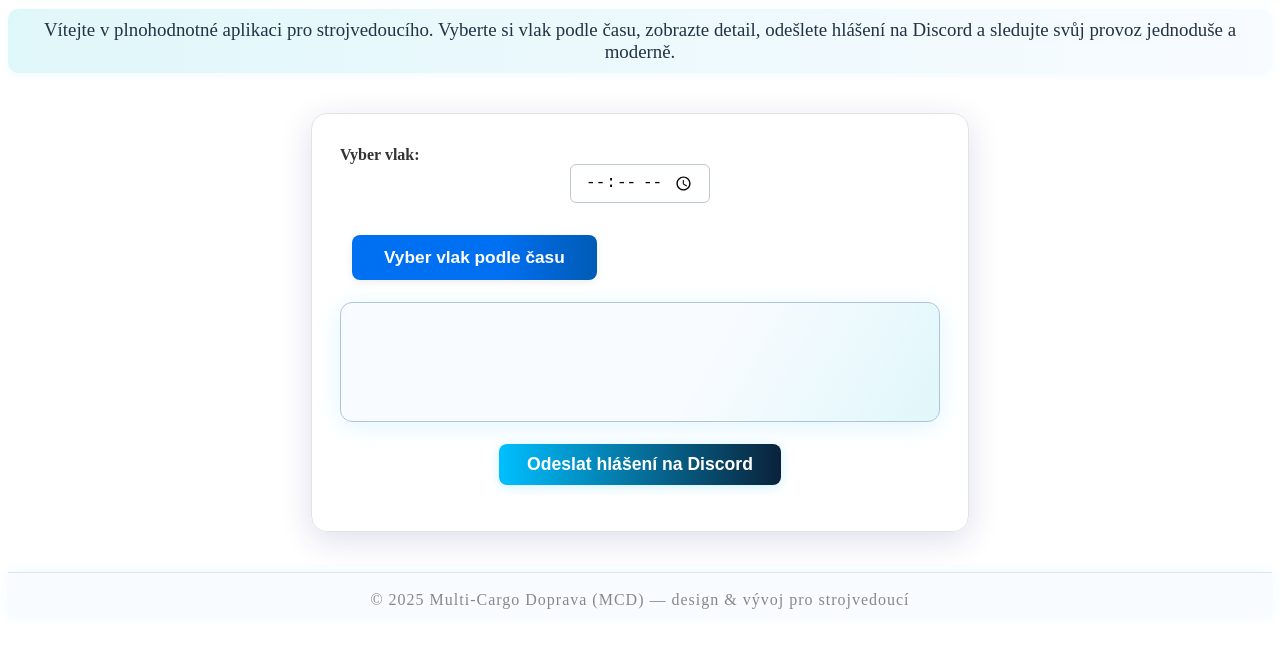
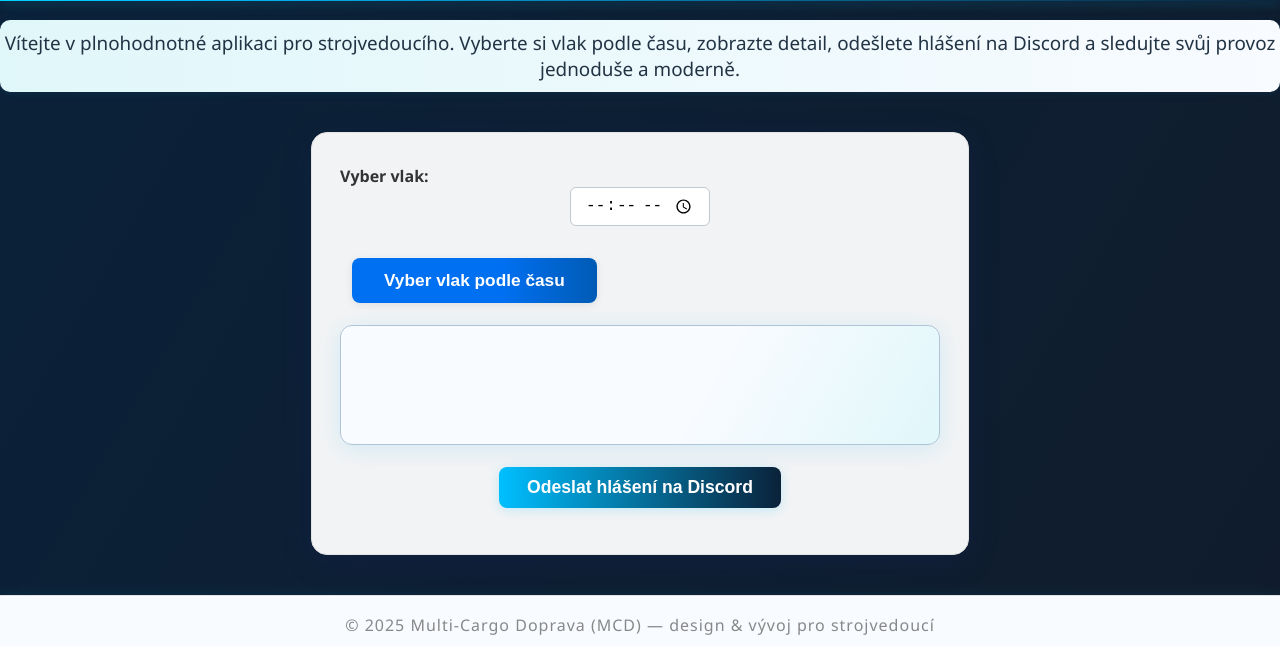
Before and after one commit to kubiasofficial/my-train-app, a plain HTML site: page public/index.html in a window 1280 px wide. Shown: the part 226-872 px from the top of the page. Drawn offline with Linux system fonts and the light colour scheme.

Commit message:
barvicky

```diff
--- a/public/style.css
+++ b/public/style.css
@@ -1,6 +1,6 @@
-pody {
+body {
     font-family: 'Segoe UI', Arial, sans-serif;
-    background: linear-gradient(120deg, #e0eafc 0%, #cfdef3 100%);
+    background: linear-gradient(120deg, #0a223a 0%, #101c2c 100%);
     margin: 0;
     padding: 0;
     min-height: 100vh;
```
